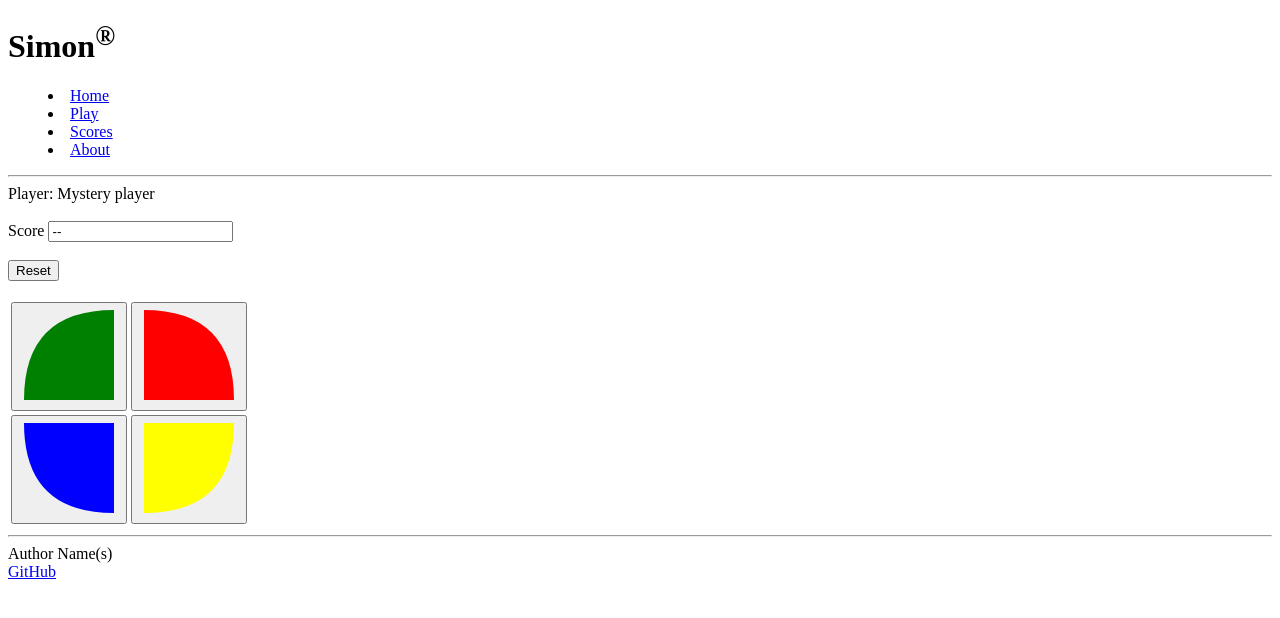
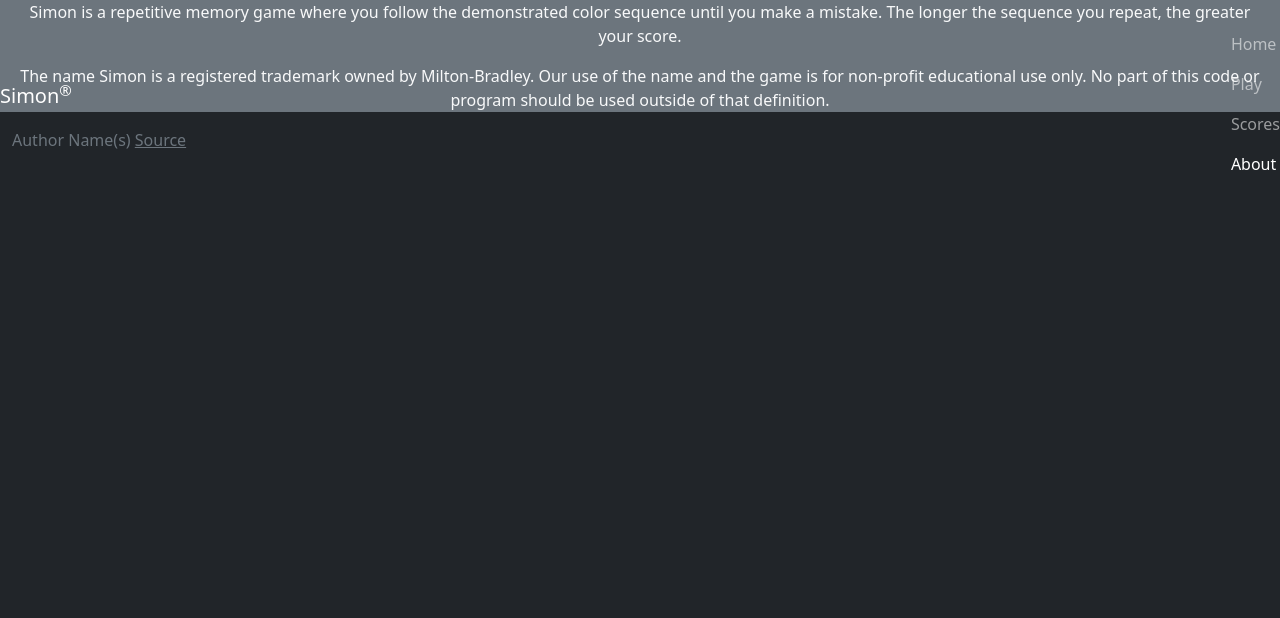
Before and after one commit to hajjiinnn/simon, a plain HTML site: page about.html in a window 1280 px wide. Drawn offline with nearby package versions, Linux system fonts and the light colour scheme.

Commit message:
adding css to about page

```diff
--- a/about.html
+++ b/about.html
@@ -2,120 +2,64 @@
 <html lang="en">
   <head>
     <meta charset="UTF-8" />
-    <!-- Tell browsers not to scale the viewport automatically -->
     <meta name="viewport" content="width=device-width, initial-scale=1.0" />
-    <title>Simon</title>
+    <title>About</title>
     <link rel="icon" href="favicon.ico" />
+
+    <!-- added for css -->
+    <link rel="stylesheet" href="main.css" />
+    <link
+      href="https://cdn.jsdelivr.net/npm/bootstrap@5.2.2/dist/css/bootstrap.min.css"
+      rel="stylesheet"
+      integrity="sha384-Zenh87qX5JnK2Jl0vWa8Ck2rdkQ2Bzep5IDxbcnCeuOxjzrPF/et3URy9Bv1WTRi"
+      crossorigin="anonymous"
+    />
+
   </head>
-  <body>
-    <!-- Use header, main, and footer elements to give semantic structure -->
-    <header>
-      <h1>Simon<sup>&reg;</sup></h1>
-
-      <!-- Navigation elements -->
-      <nav>
-        <!-- Menu is a semantic alternative to <ul> that represents an interaction -->
-        <menu>
-          <li><a href="index.html">Home</a></li>
-          <li><a href="play.html">Play</a></li>
-          <li><a href="scores.html">Scores</a></li>
-          <li><a href="about.html">About</a></li>
+  <body class="bg-dark text-light">
+    <header class="container-fluid">
+      <nav class="navbar fixed-top navbar-dark">
+        <a class="navbar-brand" href="#">Simon<sup>&reg;</sup></a>
+        <menu class="navbar-nav">
+          <li class="nav-item">
+            <a class="nav-link" href="index.html">Home</a>
+          </li>
+          <li class="nav-item">
+            <a class="nav-link" href="play.html">Play</a>
+          </li>
+          <li class="nav-item">
+            <a class="nav-link" href="scores.html">Scores</a>
+          </li>
+          <li class="nav-item">
+            <a class="nav-link active" href="about.html">About</a>
+          </li>
         </menu>
       </nav>
-
-      <!-- Since we don't have the ability to style we use old style HTML to give some visual formatting -->
-      <hr />
     </header>
 
-    <main>
-      <div class="players">
-        Player:
-        <span class="player-name">Mystery player</span>
-      </div>
+    <main class="container-fluid bg-secondary text-center">
+      <p>
+        Simon is a repetitive memory game where you follow the demonstrated
+        color sequence until you make a mistake. The longer the sequence you
+        repeat, the greater your score.
+      </p>
 
-      <!-- More formatting with old style HTML -->
-      <br />
-
-      <div>
-        <label for="count">Score</label>
-        <input type="text" id="count" value="--" readonly />
-      </div>
-
-      <br />
-
-      <div>
-        <button>Reset</button>
-      </div>
-
-      <br />
-
-      <div>
-        <table>
-          <tr>
-            <td>
-              <button>
-                <svg
-                  aria-hidden="true"
-                  viewBox="0 0 100 100"
-                  height="100"
-                  width="100"
-                >
-                  <!-- SVG
-                    M move <to x,y>
-                    Q quadratic curve <control point x,y> <to x,y>
-                -->
-                  <path d="M 95,5 95,95 5,95 Q 5,5 95,5" fill="green" />
-                </svg>
-              </button>
-            </td>
-            <td>
-              <button>
-                <svg
-                  aria-hidden="true"
-                  viewBox="0 0 100 100"
-                  height="100"
-                  width="100"
-                >
-                  <path d="M5,5 5,95 95,95 Q 95,5 5,5" fill="red" />
-                </svg>
-              </button>
-            </td>
-          </tr>
-          <tr>
-            <td>
-              <button>
-                <svg
-                  aria-hidden="true"
-                  viewBox="0 0 100 100"
-                  height="100"
-                  width="100"
-                >
-                  <path d="M5,5 95,5 95,95 Q 5,95 5,5" fill="blue" />
-                </svg>
-              </button>
-            </td>
-            <td>
-              <button>
-                <svg
-                  aria-hidden="true"
-                  viewBox="0 0 100 100"
-                  height="100"
-                  width="100"
-                >
-                  <path d="M95,5 5,5 5,95 Q 95,95 95,5" fill="yellow" />
-                </svg>
-              </button>
-            </td>
-          </tr>
-        </table>
-      </div>
+      <p>
+        The name Simon is a registered trademark owned by Milton-Bradley. Our
+        use of the name and the game is for non-profit educational use only. No
+        part of this code or program should be used outside of that definition.
+      </p>
     </main>
 
-    <footer>
-      <hr />
-      <span class="text-reset">Author Name(s)</span>
-      <br />
-      <a href="https://github.com/webprogramming260/simon-html">GitHub</a>
+    <footer class="bg-dark text-dark text-muted">
+      <div class="container-fluid">
+        <span class="text-reset">Author Name(s)</span>
+        <a
+          class="text-reset"
+          href="https://github.com/webprogramming260/simon-css"
+          >Source</a
+        >
+      </div>
     </footer>
   </body>
 </html>
```
